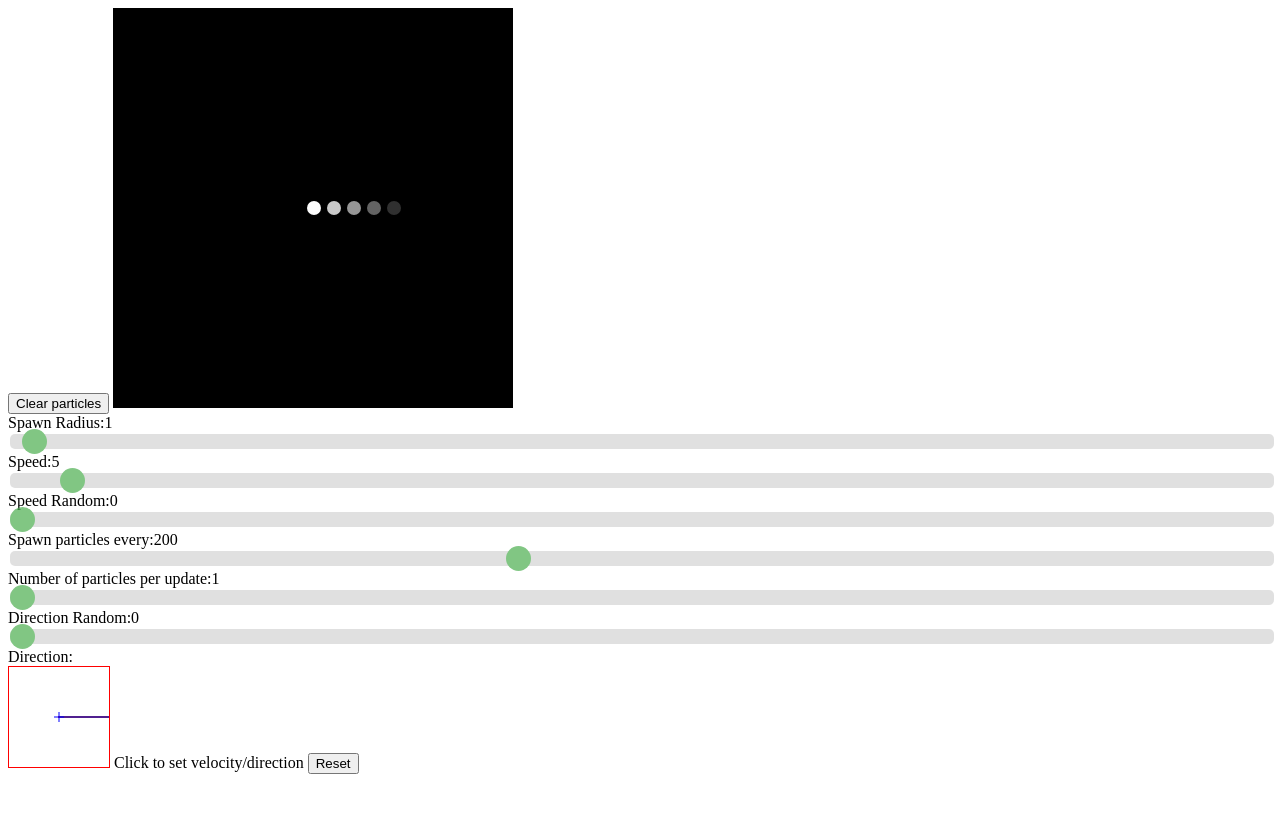
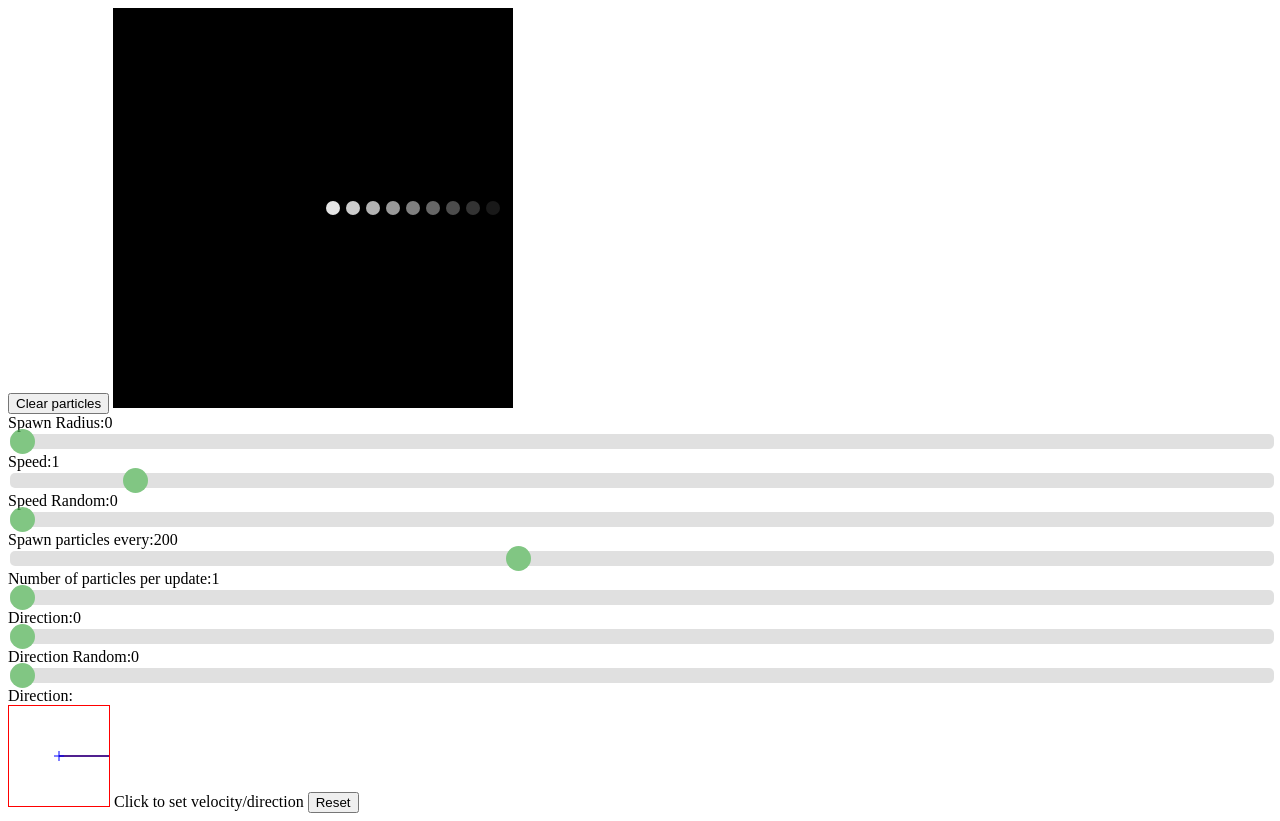
Before and after one commit to Biratus/ParticleSystem, a plain HTML site: page index.html in a window 1280 px wide. Before the commit the page ends 800 px from the top, so only its background shows below. Drawn offline with nearby package versions, Linux system fonts and the light colour scheme.

Commit message:
modifiers working

```diff
--- a/emitter.js
+++ b/emitter.js
@@ -5,6 +5,7 @@ function Emitter(x,y) {
     this.particlePerFrame=5;
     this.addParticleRate=10;
     this.timeoutAddParticle;
+    this.dT;
 
     this.particleParam={
         spawnRadius:{"minx":-1,"miny":-1,"maxx":1,"maxy":1},
@@ -17,14 +18,18 @@ function Emitter(x,y) {
     this.start=function() {
         //TODO emitter update in here
         this.addParticles();
+        this.dT=1;
+        //this.update();
+        this.intervalUpdate=setInterval(function(emit){emit.update();},FrameRate,this);
     }
 
     this.addParticle=function() {
         let p= new Particle(this.x,this.y,
                             this.particleParam.spawnRadius,
-                           this.randomDirection(),random(this.particleParam.speed,this.particleParam.speed+this.particleParam.speedRandom));
+                            this.randomDirection(),
+                            random(this.particleParam.speed,this.particleParam.speed+this.particleParam.speedRandom));
         p.bindUpdateEvent(function(){
-            this.opacity-=0.01;
+            this.opacity-=0.005;
         });
         p.bindEndingCondition(function(){
             return this.opacity<=0;
@@ -33,15 +38,19 @@ function Emitter(x,y) {
     }
 
     this.update=function() {
-        for(let i=this.particles.length-1;i>=0;i--) {
-            let p=this.particles[i];
+        let startTime=new Date().getTime();
+        ctx.clearRect(0,0,width,height);
+        ctx.fillStyle="#000000";
+        ctx.fillRect(0,0,width,height);
+        this.particles.sort((a,b) => a.opacity-b.opacity);
+        for(let p of this.particles) {
             p.update();
             p.show();
-            if(p.toDelete) this.particles.splice(i,1);
         }
 
-        /*this.y-=1.5;
-        if(this.y<-10) clearTimeout(this.timeoutAddParticle);*/
+        this.particles=this.particles.filter(p => !p.toDelete);
+        //this.dT=new Date().getTime()-startTime;
+        //console.log(this.dT);
     }
 
     this.addParticles=function() {
@@ -53,11 +62,11 @@ function Emitter(x,y) {
     }
 
     this.randomDirection=function() {
-        if(this.particleParam.direction==undefined) {
+        if(this.particleParam.direction===undefined) {
             return random(0,360)*Math.PI/180;
         }
         return random(this.particleParam.direction-this.particleParam.directionRandom,this.particleParam.direction+this.particleParam.directionRandom)
-//        {"x":this.particleParam.direction.x+random(-1*this.particleParam.directionRandom,this.particleParam.directionRandom),
-//                "y":this.particleParam.direction.y+random(-1*this.particleParam.directionRandom,this.particleParam.directionRandom)};
+        //        {"x":this.particleParam.direction.x+random(-1*this.particleParam.directionRandom,this.particleParam.directionRandom),
+        //                "y":this.particleParam.direction.y+random(-1*this.particleParam.directionRandom,this.particleParam.directionRandom)};
     }
 }
--- a/index.html
+++ b/index.html
@@ -44,16 +44,18 @@
         </style>
         <button onclick="e.particles=[];">Clear particles</button>
         <div class="slidecontainer" id="values">
-            Spawn Radius:<span id="val_spawnRadius">1</span>
-            <input type="range" min="0" max="100" value="1" class="slider" id="spawnRadius">
-            Speed:<span id="val_speed">5</span>
-            <input type="range" min="1" max="100" value="5" class="slider" id="speed">
+            Spawn Radius:<span id="val_spawnRadius">0</span>
+            <input type="range" min="0" max="100" value="0" class="slider" id="spawnRadius">
+            Speed:<span id="val_speed">1</span>
+            <input type="range" min="0.1" max="10" value="1" class="slider" step="0.1" id="speed">
             Speed Random:<span id="val_speedRandom">0</span>
-            <input type="range" min="0" max="100" value="0" class="slider" id="speedRandom">
+            <input type="range" min="0" max="50" value="0" step="0.01" class="slider" id="speedRandom">
             Spawn particles every:<span id="val_emitUpRate">200</span>
             <input type="range" min="0" max="500" value="200" class="slider" id="emitUpRate" step="5">
             Number of particles per update:<span id="val_partAddRate">1</span>
             <input type="range" min="1" max="50" value="1" class="slider" id="partAddRate" >
+            Direction:<span id="val_direction">0</span>
+            <input type="range" min="0" max="360" value="0" class="slider" step="1" id="direction">
             Direction Random:<span id="val_directionRandom">0</span>
             <input type="range" min="0" max="360" value="0" class="slider" step="1" id="directionRandom">
 <!--
--- a/index.js
+++ b/index.js
@@ -20,18 +20,19 @@ window.onload=function() {
     e = new Emitter(width/2,height/2);
 
     //init parameters
-    e.particleParam.spawnRadius=$("#spawnRadius").val();
-    e.particleParam.speedRandom=$("#speedRandom").val();
-    e.particleParam.speed=$("#speed").val();
-    e.addParticleRate=$("#emitUpRate").val();
-    e.particlePerFrame=$("#partAddRate").val();
-    e.particleParam.directionRandom=$("#directionRandom").val();
+    let spanRadVal=parseInt($("#spawnRadius").val());
+    e.particleParam.spawnRadius={"minx":-width*spanRadVal/100,"miny":-height*spanRadVal/100,"maxx":width*spanRadVal/100,"maxy":height*spanRadVal/100}
+    e.particleParam.speedRandom=parseFloat($("#speedRandom").val());
+    e.particleParam.speed=parseFloat($("#speed").val());
+    e.addParticleRate=parseFloat($("#emitUpRate").val());
+    e.particlePerFrame=parseFloat($("#partAddRate").val());
+    e.particleParam.directionRandom=parseFloat($("#directionRandom").val());
     e.particleParam.direction=0;
     //slider change
     $("[type='range']").on("change",function(event){
         let val=parseFloat(event.currentTarget.value);
         if($("#spawnRadius").is(event.currentTarget)) {
-            e.particleParam.spawnRadius={"minx":-width*val/100,"miny":-height*val/100,"maxx":width*val/100,"maxy":height*val/100}
+            e.particleParam.spawnRadius={"minx":-width*val/100,"miny":-height*val/100,"maxx":width*val/100,"maxy":height*val/100};
         } else if($("#speedRandom").is(event.currentTarget)) {
             e.particleParam.speedRandom=val;
         } else if($("#speed").is(event.currentTarget)) {
@@ -42,28 +43,34 @@ window.onload=function() {
             e.particlePerFrame=val;
         } else if($("#directionRandom").is(event.currentTarget)) {
             e.particleParam.directionRandom=val*Math.PI/180;
+        } else if($("#direction").is(event.currentTarget)) {
+            e.particleParam.direction=val*Math.PI/180;
         }
         $("#val_"+event.currentTarget.id).text(val);
         updateVelCanvas();
     });
     //canvas click
-    $("#velocityCanvas").on("click",function(event) {
+    /*$("#velocityCanvas").on("click",function(event) {
 
         let vX=event.offsetX-inputCanvasWidth/2,vY=event.offsetY-inputCanvasHeight/2;
-        /*vX/=inputCanvasWidth;
-        vY/=inputCanvasHeight;*/
-        console.log(vX+" "+vY);
-        let toPtSide=Math.sqrt(Math.pow(-vX,2)+Math.pow(vY,2));
-        let opposite=Math.sqrt(Math.pow(vX-baseX**inputCanvasWidth/2,2)+Math.pow(vY-baseY*inputCanvasHeight/2,2));
+        console.log("vX"+vX+" vY"+vY);
+        let toPtSide=Math.sqrt(Math.pow(0-vX,2)+Math.pow(0-vY,2));
+        let opposite=Math.sqrt(Math.pow(vX-baseX*inputCanvasWidth/2,2)+Math.pow(vY-baseY*inputCanvasHeight/2,2));
         console.log("topt"+toPtSide+" opp:"+opposite);
         let angle=Math.acos((toPtSide*toPtSide + baseSide*baseSide - opposite*opposite) / (2 * toPtSide * baseSide));
+        console.log("cos"+Math.cos(angle)+"sin "+Math.sin(angle));
+         angle=Math.atan2(Math.cos(angle),Math.sin(angle));
         //let angle=Math.atan2(vX,-vY);
         console.log(angle+"="+angle*(180/Math.PI));
 
         e.particleParam.direction=angle;
         updateVelCanvas();
+        velCtx.fillStyle="#0000ff";
+        velCtx.moveTo(vX+inputCanvasWidth/2,vY+inputCanvasHeight/2);
+        velCtx.arc(vX+inputCanvasWidth/2,vY+inputCanvasHeight/2,2,0,Math.PI*2);
+        velCtx.stroke();
 
-    });
+    });*/
     //canvas display
     let velC = document.getElementById("velocityCanvas");
     velC.width=inputCanvasWidth;
@@ -72,7 +79,21 @@ window.onload=function() {
     updateVelCanvas();
 
     e.start();
-    update();
+    //update();
+}
+
+function stop() {
+    clearTimeout(timeout);
+}
+
+function update() {
+    ctx.clearRect(0,0,width,height);
+    ctx.fillStyle="#000000";
+    ctx.fillRect(0,0,width,height);
+
+    //e.update();
+
+    //timeout=setTimeout(update,FrameRate);
 }
 
 function updateVelCanvas() {
@@ -104,7 +125,7 @@ function updateVelCanvas() {
         velCtx.beginPath();
         velCtx.moveTo(inputCanvasWidth/2,inputCanvasHeight/2);
         velCtx.lineTo(Math.cos(e.particleParam.direction)*inputCanvasWidth+inputCanvasWidth/2
-                      ,Math.sin(e.particleParam.direction)*inputCanvasHeight+inputCanvasHeight/2);
+                      ,-Math.sin(e.particleParam.direction)*inputCanvasHeight+inputCanvasHeight/2);
         velCtx.stroke();
 
         //min dir
@@ -112,7 +133,7 @@ function updateVelCanvas() {
         velCtx.beginPath();
         velCtx.moveTo(inputCanvasWidth/2,inputCanvasHeight/2);
         velCtx.lineTo(Math.cos(e.particleParam.direction-e.particleParam.directionRandom)*inputCanvasWidth+inputCanvasWidth/2
-                      ,Math.sin(e.particleParam.direction-e.particleParam.directionRandom)*inputCanvasHeight+inputCanvasHeight/2);
+                      ,-Math.sin(e.particleParam.direction-e.particleParam.directionRandom)*inputCanvasHeight+inputCanvasHeight/2);
         velCtx.stroke();
 
         //max dir
@@ -120,7 +141,7 @@ function updateVelCanvas() {
         velCtx.beginPath();
         velCtx.moveTo(inputCanvasWidth/2,inputCanvasHeight/2);
         velCtx.lineTo(Math.cos(e.particleParam.direction+e.particleParam.directionRandom)*inputCanvasWidth+inputCanvasWidth/2
-                      ,Math.sin(e.particleParam.direction+e.particleParam.directionRandom)*inputCanvasHeight+inputCanvasHeight/2);
+                      ,-Math.sin(e.particleParam.direction+e.particleParam.directionRandom)*inputCanvasHeight+inputCanvasHeight/2);
         velCtx.stroke();
     }
 
@@ -133,23 +154,8 @@ function updateVelCanvas() {
     velCtx.moveTo(inputCanvasWidth/2-inputCanvasWidth/20,inputCanvasHeight/2);
     velCtx.lineTo(inputCanvasWidth/2+inputCanvasWidth/20,inputCanvasHeight/2);
     velCtx.stroke();
-
 }
 
-function stop() {
-    clearTimeout(timeout);
-}
-
-function update() {
-    ctx.clearRect(0,0,width,height);
-    ctx.fillStyle="#000000";
-    ctx.fillRect(0,0,width,height);
-
-    e.update();
-    //e1.update();
-
-    timeout=setTimeout(update,FrameRate);
-}
 
 function random(min,max) {
     return Math.random() * (max - min) + min;
--- a/particle.js
+++ b/particle.js
@@ -1,7 +1,7 @@
 function Particle(x,y,spawnRadius,direction,speed) {
     spawnRadius = spawnRadius || {"minx":-1,"miny":-1,"maxx":1,"maxy":1};
-    this.x=x;//+random(spawnRadius.minx,spawnRadius.maxx);
-    this.y=y;//+random(spawnRadius.miny,spawnRadius.maxy);
+    this.x=x+random(spawnRadius.minx,spawnRadius.maxx);
+    this.y=y+random(spawnRadius.miny,spawnRadius.maxy);
 
     this.opacity=1;
 
@@ -29,8 +29,8 @@ function Particle(x,y,spawnRadius,direction,speed) {
         ctx.fill();
     }
     this.update=function() {
-        this.x+=Math.cos(this.direction);//*this.speed;
-        this.y+=Math.sin(this.direction);//*this.speed;
+        this.x+=Math.cos(this.direction)*this.speed;
+        this.y-=Math.sin(this.direction)*this.speed;
 
         for(let f of this.updateEvents) f.call(this);
 
```
